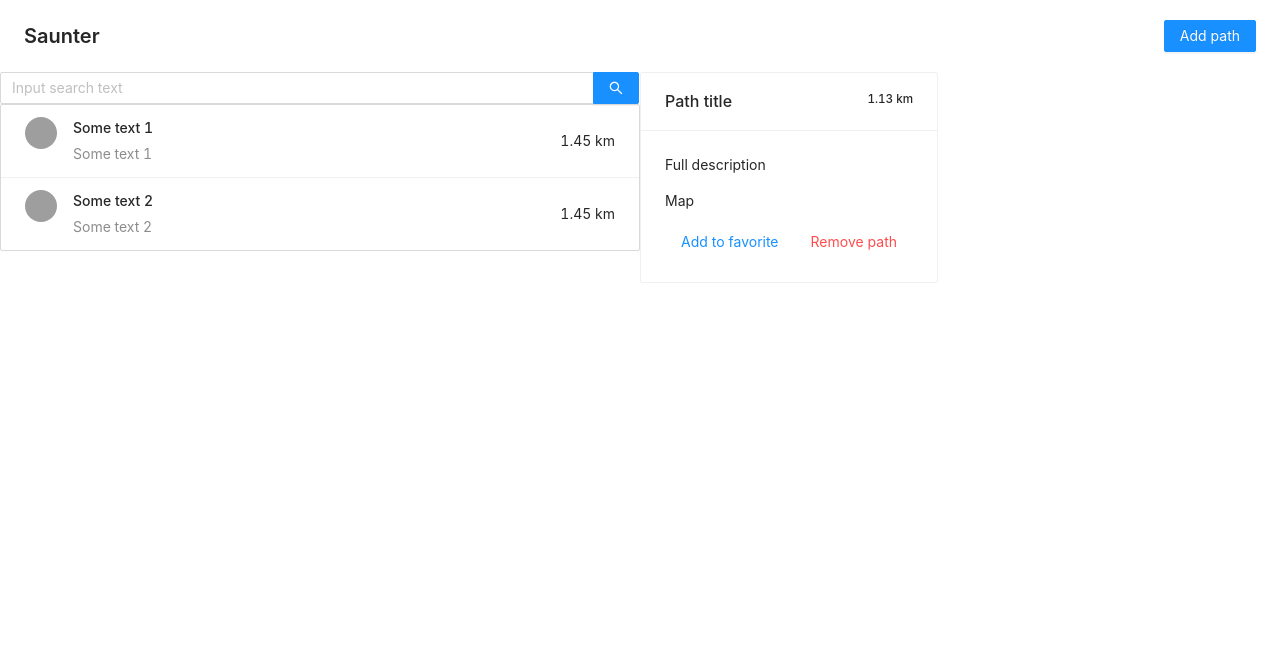
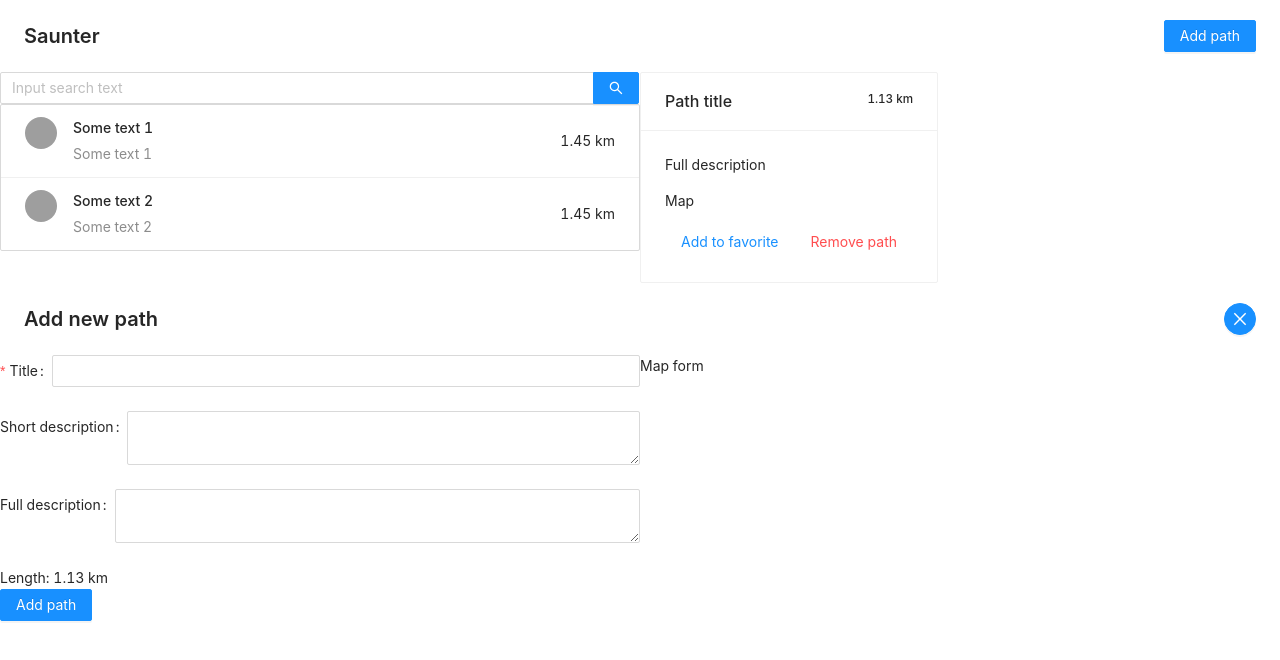
Before and after one commit to AndreyBaglai/Saunter, a React (Create React App) app: page / in a window 1280 px wide. Shown: the top 660 px of the page. Built offline with nearby package versions, Linux system fonts and the light colour scheme; grey boxes are pictures that could not be loaded.

Commit message:
feat: add form ant component

```diff
--- a/package.json
+++ b/package.json
@@ -3,6 +3,7 @@
   "version": "0.1.0",
   "private": true,
   "dependencies": {
+    "@ant-design/icons": "^4.6.4",
     "@testing-library/jest-dom": "^5.11.4",
     "@testing-library/react": "^11.1.0",
     "@testing-library/user-event": "^12.1.10",
--- a/src/App.tsx
+++ b/src/App.tsx
@@ -1,15 +1,30 @@
 import React, { useState } from 'react';
+
+import { PageHeader, Button, Row, Col, Input, List, Avatar, Card, Form } from 'antd';
+import { CloseOutlined } from '@ant-design/icons';
+
 import 'antd/dist/antd.css';
 
-import { PageHeader, Button, Row, Col, Input, List, Avatar, Card } from 'antd';
+const { Search, TextArea } = Input;
 
-const { Search } = Input;
+const validateMessages = {
+  required: '${label} is required!',
+  types: {
+    email: '${label} is not a valid email!',
+    number: '${label} is not a valid number!',
+  },
+  number: {
+    range: '${label} must be between ${min} and ${max}',
+  },
+};
 
 function App() {
   const [paths, setPaths] = useState([
     { title: '1', body: 'Some text 1' },
     { title: '2', body: 'Some text 2' },
   ]);
+
+  const onCreatePath = (data: any) => console.log(data);
 
   return (
     <>
@@ -54,6 +69,42 @@ function App() {
           </Col>
         </Row>
       </main>
+      <div>
+        <PageHeader
+          title="Add new path"
+          extra={[<Button key="2" type="primary" shape="circle" icon={<CloseOutlined />} />]}
+        />
+        <Row>
+          <Col span={12}>
+            <Form name="new-path" onFinish={onCreatePath} validateMessages={validateMessages}>
+              <Form.Item
+                name="title"
+                label="Title"
+                rules={[
+                  {
+                    required: true,
+                  },
+                ]}>
+                <Input />
+              </Form.Item>
+
+              <Form.Item name="short-description" label="Short description">
+                <TextArea />
+              </Form.Item>
+              <Form.Item name="full-description" label="Full description">
+                <TextArea />
+              </Form.Item>
+              <div>Length: 1.13 km</div>
+              <Form.Item>
+                <Button type="primary" htmlType="submit">
+                  Add path
+                </Button>
+              </Form.Item>
+            </Form>
+          </Col>
+          <Col span={12}>Map form</Col>
+        </Row>
+      </div>
     </>
   );
 }
```
Also changed, not shown: 2 other files (tests, documents, lock files or other folders).
